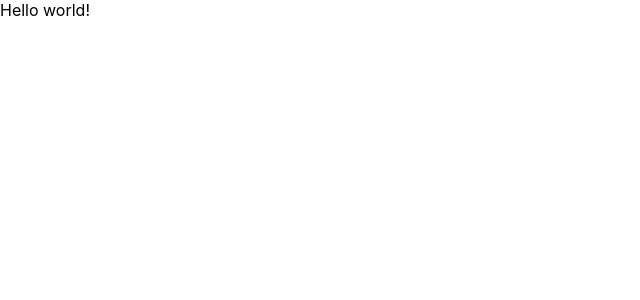
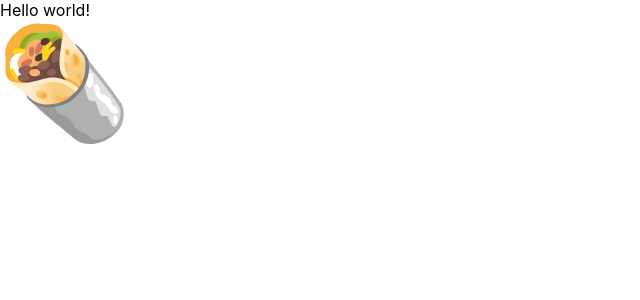
Before and after one commit to aendyeh-c/everything-burrito, a React (Create React App) app: page / in a window 1280 px wide. Shown: the top 300 px of the page, without its empty margins (0-640 px from the left). Built offline with nearby package versions, Linux system fonts and the light colour scheme.

Commit message:
Introduce Burrito

```diff
--- a/src/components/App.tsx
+++ b/src/components/App.tsx
@@ -1,10 +1,12 @@
 import React from 'react';
 import './App.scss';
+import Burrito from './Burrito';
 
 function App() {
   return (
     <div className="app-container">
       Hello world!
+      <Burrito />
     </div>
   );
 }
--- /dev/null
+++ b/src/components/Burrito.tsx
@@ -0,0 +1,16 @@
+import React from 'react'
+import burritoSvg from './../assets/burrito.svg'
+
+type Props = {
+  foo?: number
+}
+
+function Burrito({ foo }: Props) {
+  return (
+    <div className='burrito-wrapper'>
+      <img src={burritoSvg} alt="burrito" />
+    </div>
+  )
+}
+
+export default Burrito
```
